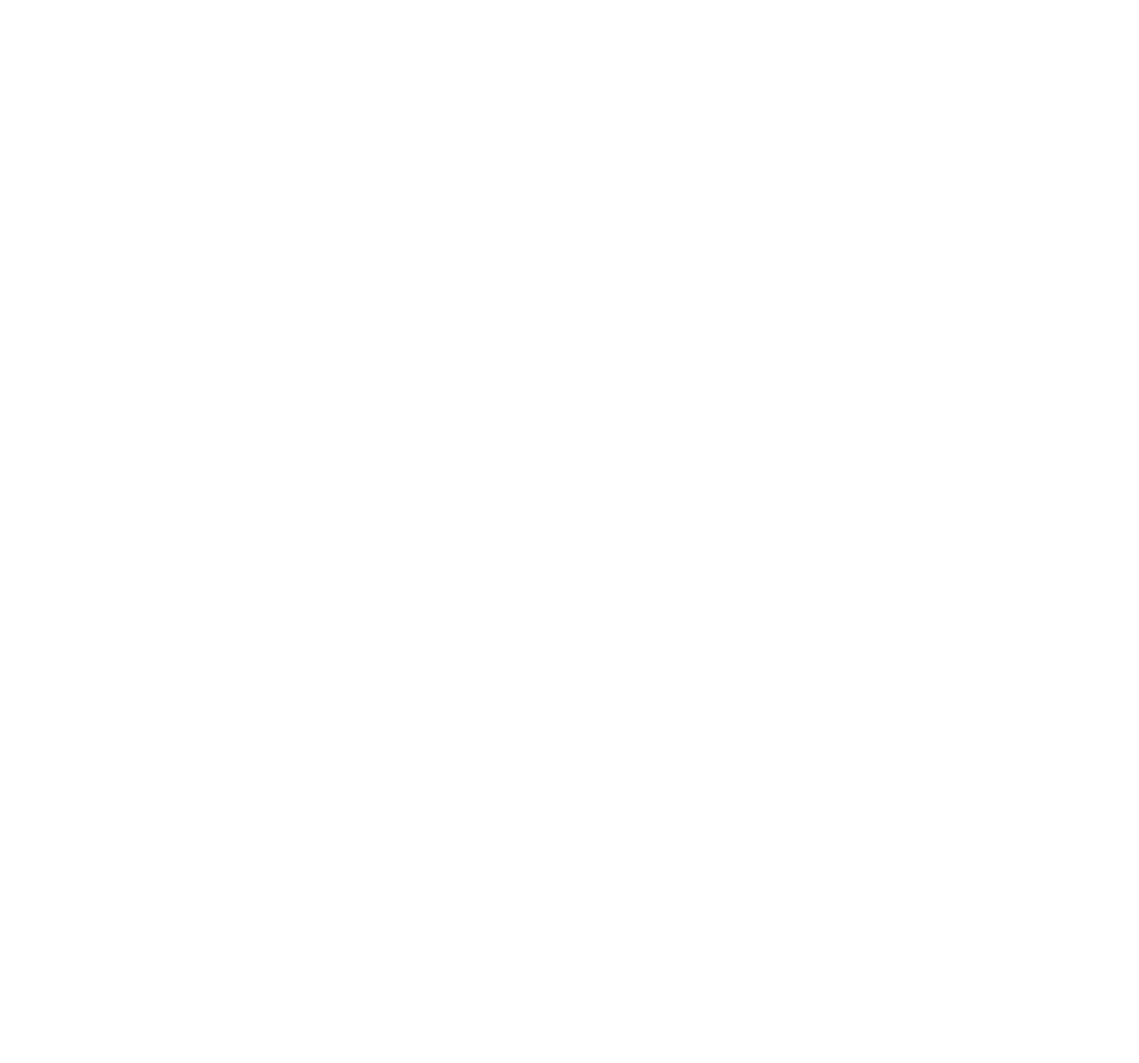
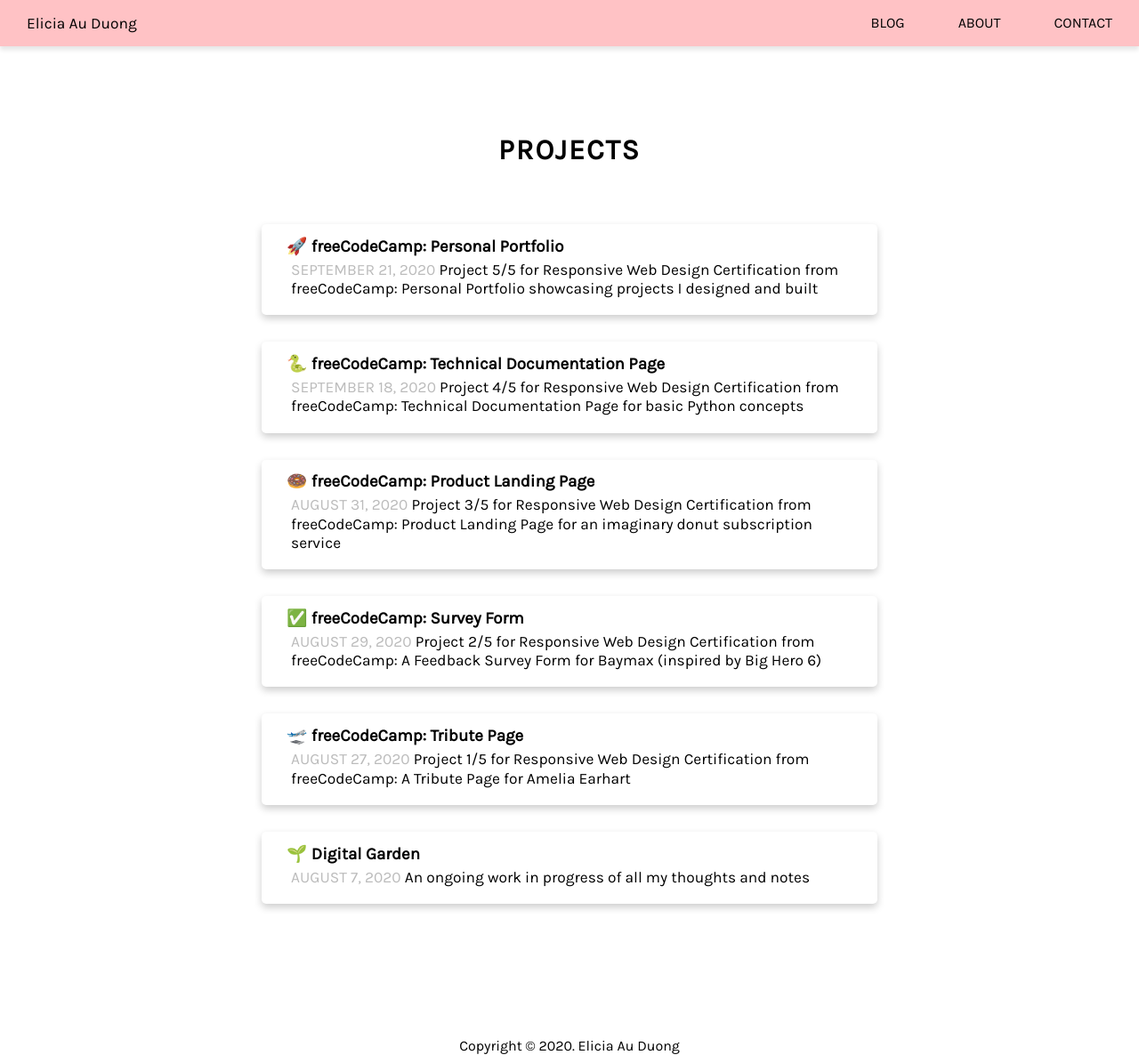
Before and after one commit to eliciaauduong/blog, a Gatsby site: page /projects in a window 1280 px wide. Before the commit this address had no page. Shown: the whole page at 89% size. Before the commit the page ends 800 px from the top, so only its background shows below. Built offline with nearby package versions, Linux system fonts and the light colour scheme; Gatsby itself is replaced by a stand-in of ours.

Commit message:
added projects page

```diff
--- /dev/null
+++ b/src/pages/projects.js
@@ -0,0 +1,119 @@
+import React from "react"
+import Layout from "../components/layout"
+
+export default function Home() {
+  return (
+    <Layout>
+      <h1>Projects</h1>
+      <div id="projects">
+        <div class="project-tile">
+          <h3>
+            <a
+              href="https://codepen.io/eliciaauduong/full/zYqmeZg"
+              class="project-title"
+            >
+              <span role="img" aria-label="rocket">
+                🚀
+              </span>{" "}
+              freeCodeCamp: Personal Portfolio
+            </a>
+          </h3>
+          <p id="project-desc">
+            <span class="project-date">September 21, 2020</span> Project 5/5 for
+            Responsive Web Design Certification from freeCodeCamp: Personal
+            Portfolio showcasing projects I designed and built
+          </p>
+        </div>
+        <div class="project-tile">
+          <h3>
+            <a
+              href="https://codepen.io/eliciaauduong/full/KKzxrqz"
+              class="project-title"
+            >
+              <span role="img" aria-label="snake">
+                🐍
+              </span>{" "}
+              freeCodeCamp: Technical Documentation Page
+            </a>
+          </h3>
+          <p id="project-desc">
+            <span class="project-date">September 18, 2020</span> Project 4/5 for
+            Responsive Web Design Certification from freeCodeCamp: Technical
+            Documentation Page for basic Python concepts
+          </p>
+        </div>
+        <div class="project-tile">
+          <h3>
+            <a
+              href="https://codepen.io/eliciaauduong/full/QWNMbze"
+              class="project-title"
+            >
+              <span role="img" aria-label="doughnut">
+                🍩
+              </span>{" "}
+              freeCodeCamp: Product Landing Page
+            </a>
+          </h3>
+          <p id="project-desc">
+            <span class="project-date">August 31, 2020</span> Project 3/5 for
+            Responsive Web Design Certification from freeCodeCamp: Product
+            Landing Page for an imaginary donut subscription service
+          </p>
+        </div>
+        <div class="project-tile">
+          <h3>
+            <a
+              href="https://codepen.io/eliciaauduong/full/poywRpw"
+              class="project-title"
+            >
+              <span role="img" aria-label="check mark button">
+                ✅
+              </span>{" "}
+              freeCodeCamp: Survey Form
+            </a>
+          </h3>
+          <p id="project-desc">
+            <span class="project-date">August 29, 2020</span> Project 2/5 for
+            Responsive Web Design Certification from freeCodeCamp: A Feedback
+            Survey Form for Baymax (inspired by Big Hero 6)
+          </p>
+        </div>
+        <div class="project-tile">
+          <h3>
+            <a
+              href="https://codepen.io/eliciaauduong/full/gOrgXGW"
+              class="project-title"
+            >
+              <span role="img" aria-label="airplane departure">
+                🛫
+              </span>{" "}
+              freeCodeCamp: Tribute Page
+            </a>
+          </h3>
+          <p id="project-desc">
+            <span class="project-date">August 27, 2020</span> Project 1/5 for
+            Responsive Web Design Certification from freeCodeCamp: A Tribute
+            Page for Amelia Earhart
+          </p>
+        </div>
+        <div class="project-tile">
+          <h3>
+            <a
+              href="https://eliciaauduong.github.io/digital-garden/"
+              class="project-title"
+            >
+              <span role="img" aria-label="seedling">
+                🌱
+              </span>{" "}
+              Digital Garden
+            </a>
+          </h3>
+          <p id="project-desc">
+            <span class="project-date">August 7, 2020</span> An ongoing work in
+            progress of all my thoughts and notes
+          </p>
+        </div>
+      </div>
+    </Layout>
+  )
+}
--- a/src/styles/global.css
+++ b/src/styles/global.css
@@ -9,25 +9,26 @@
 }
 
 header {
+  background-color: #ffc2c5;
   text-align: right;
   padding: 16px 0;
   box-shadow: 0 4px 5px 0 rgba(0, 0, 0, 0.1);
   position: fixed;
-  background-color: rgb(255, 255, 255);
   width: 100%;
   top: 0;
 }
 
 a.nav-link {
   color: black;
-  font-size: 13pt;
+  font-size: 12pt;
   padding: 16px 30px;
   text-transform: uppercase;
   transition: ease 1s;
 }
 
-a.nav-link:hover {
-  color: #fad0c4;
+a.nav-link:hover,
+a#name:hover {
+  color: white;
 }
 
 a#name {
@@ -38,21 +39,13 @@
   transition: ease 1s;
 }
 
-a#name:hover {
-  color: #fad0c4;
-}
-
 main {
-  padding: 100px 10%;
-  background-color: rgba(255, 154, 158, 0.2);
+  padding: 150px 20% 100px 20%;
   border-radius: 10px;
 }
 
 h1 {
   padding-bottom: 15px;
-}
-
-.heading {
   text-transform: uppercase;
   letter-spacing: 1.5pt;
   text-align: center;
@@ -62,8 +55,10 @@
   padding-bottom: 10px;
 }
 
-.about {
-  font-size: 14pt;
+p {
+  font-size: 13pt;
+  line-height: 16pt;
+  padding: 5px;
 }
 
 footer {
@@ -79,8 +74,8 @@
 #header {
   width: 90%;
   margin: 0 auto;
+  display: -ms-grid;
   display: grid;
-  display: -ms-grid;
   grid-template-columns: 70% 30%;
 }
 
@@ -100,12 +95,13 @@
 }
 
 .project-tile {
-  margin: 20px 0;
-  padding: 15px 45px;
+  margin: 30px 0;
+  padding: 2% 4%;
   box-shadow: 0 4px 8px 0 rgba(0, 0, 0, 0.2);
   border-radius: 5px;
   background-color: #fff;
 }
+
 .project-title {
   color: #000;
   transition: ease 0.8s;
@@ -159,3 +155,18 @@
     margin: 0 auto;
   }
 }
+
+.about-desc {
+  text-align: center;
+}
+
+#groups {
+  text-align: center;
+}
+
+.group-logo {
+  width: 20%;
+  margin: 30px 50px;
+  box-shadow: 0 4px 8px 0 rgba(0, 0, 0, 0.2);
+  border-radius: 5px;
+}
```
